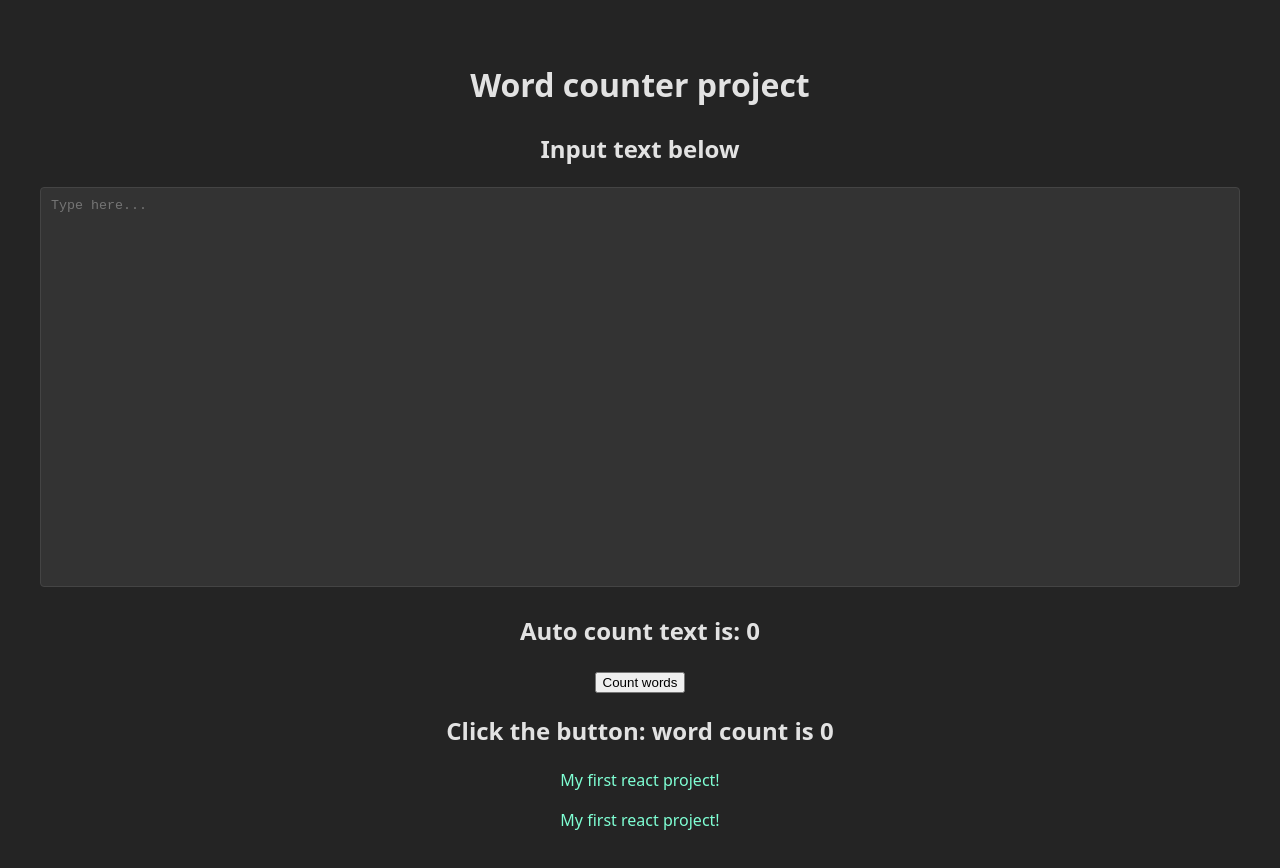
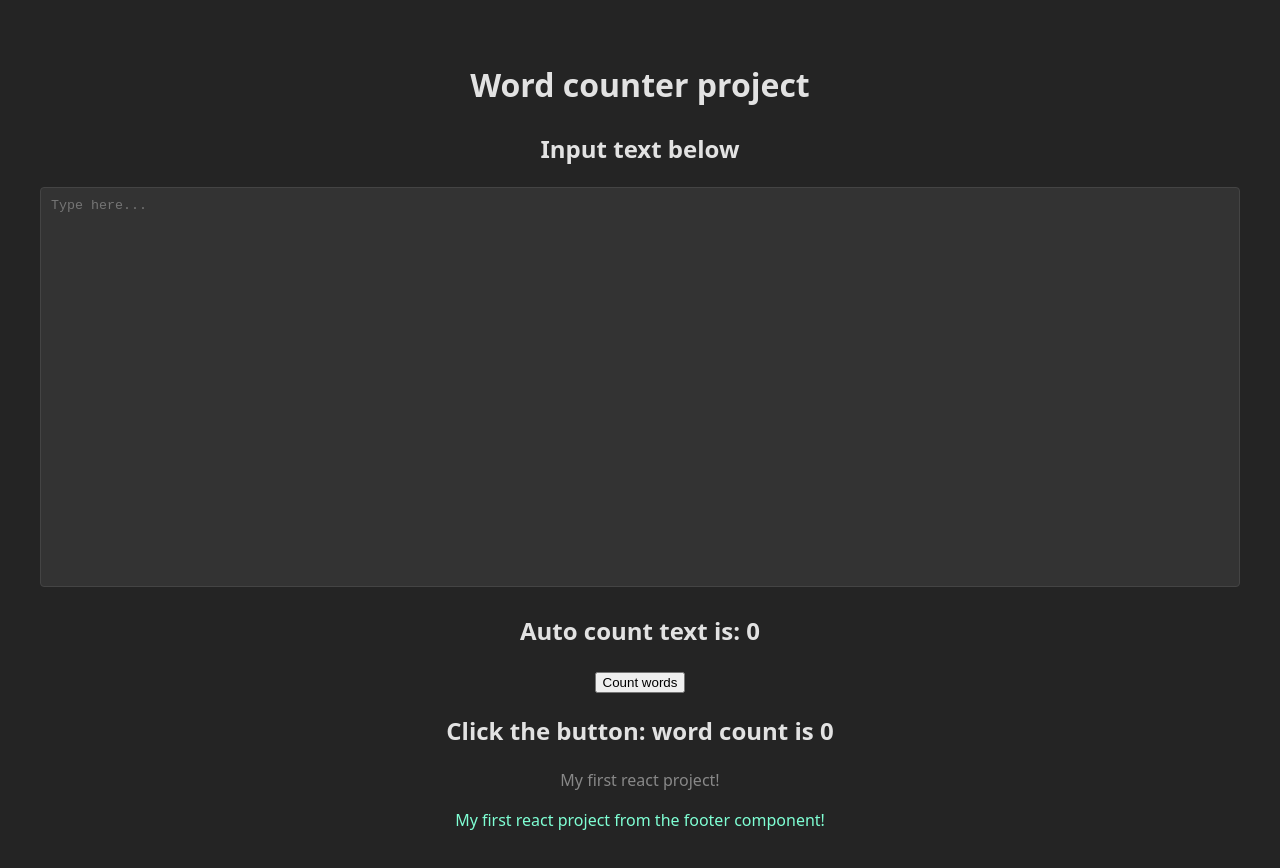
Before and after one commit to itsdragzz/Word-counter, a React (Vite) app: page / in a window 1280 px wide. Shown: the top 868 px of the page. Built offline with nearby package versions, Linux system fonts and the light colour scheme.

Commit message:
made Footer.css a module to avoid conflics

```diff
--- a/src/Components/Footer.jsx
+++ b/src/Components/Footer.jsx
@@ -1,12 +1,12 @@
 import React from 'react'
-import './Footer.css'
+import styles from './Footer.module.css'
 
 
 function Footer() {
   return (
-    <div className="footer">
+    <div className={styles.footer}>
       <p>
-        My first react project!
+        My first react project from the footer component!
       </p>
     </div>
   )
```
Also changed, not shown: src/Components/Footer.module.css (renamed from src/Components/Footer.css).
